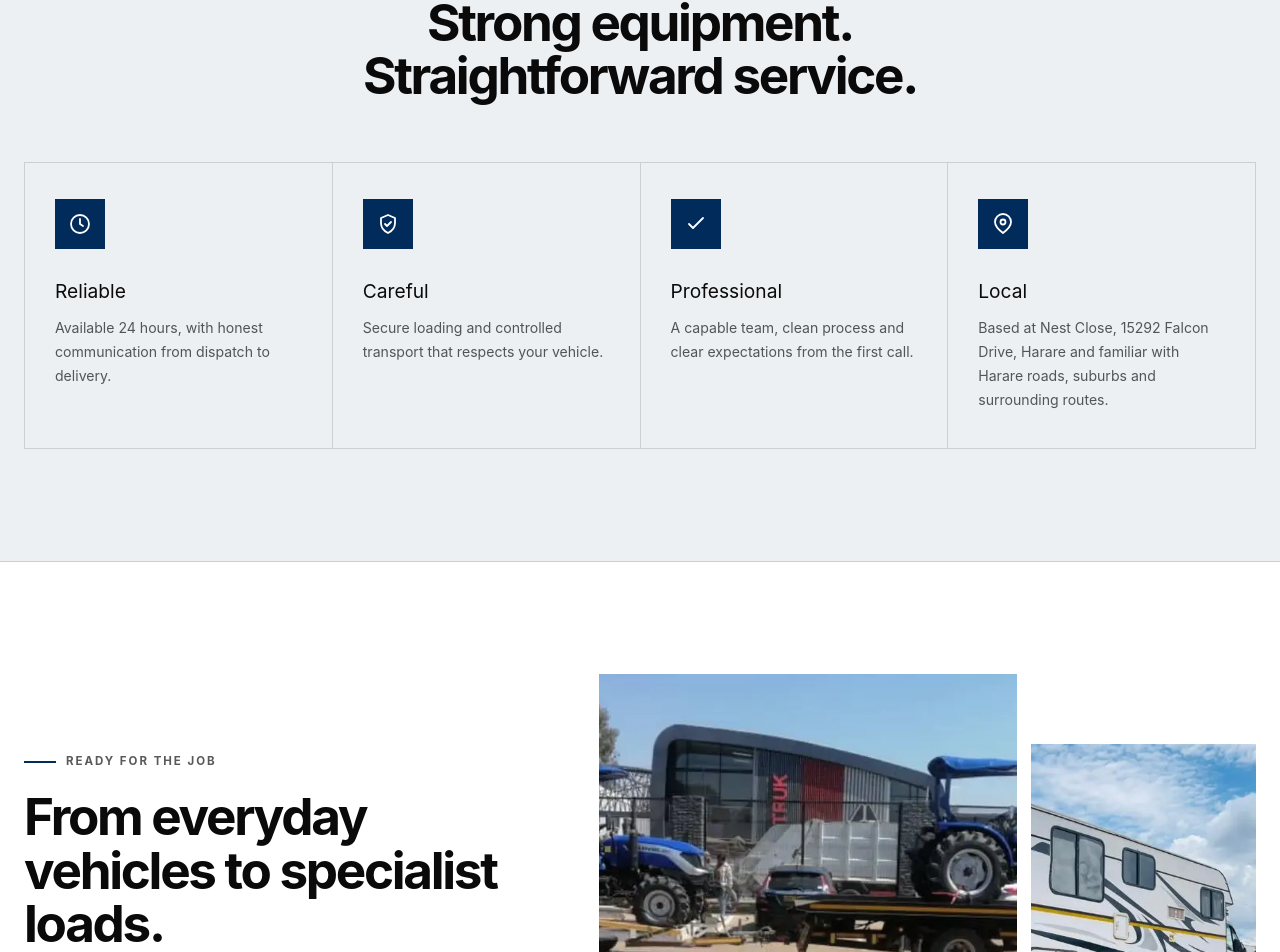
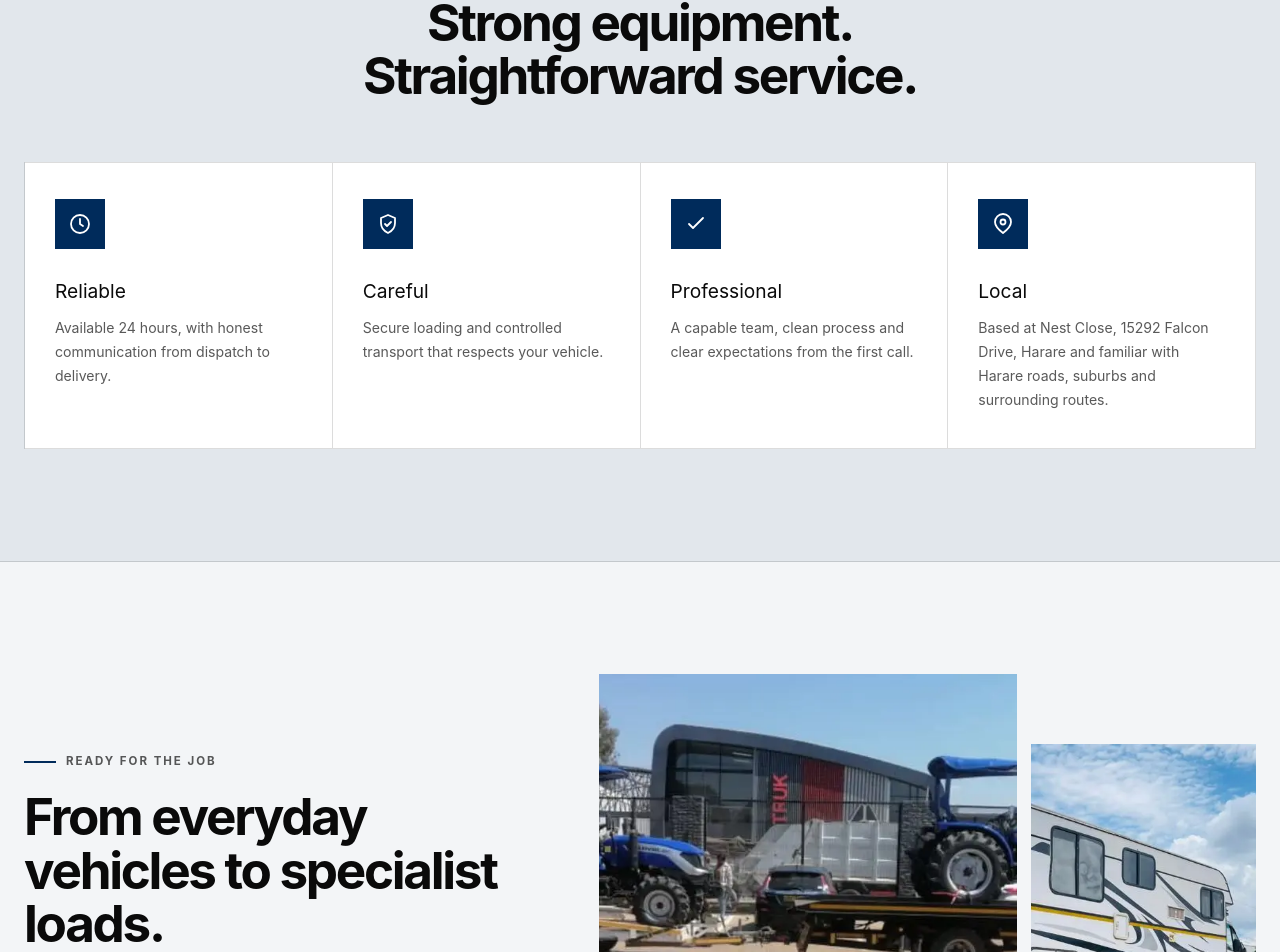
Before and after one commit to chitsungo/billytowing, a Next.js app: page /about in a window 1280 px wide. Shown: the part 1364-2316 px from the top of the page. Built offline with nearby package versions, Linux system fonts and the light colour scheme.

Commit message:
Refine light theme and quick actions

```diff
--- a/app/globals.css
+++ b/app/globals.css
@@ -5,19 +5,24 @@
   --navy: #002b5b;
   --white: #ffffff;
   --grey: #c9cdd2;
-  --page-bg: var(--white);
+  --page-bg: #f3f5f7;
+  --surface-bg: var(--white);
   --text: var(--black);
   --muted: rgba(10, 10, 10, .68);
   --line: rgba(10, 10, 10, .14);
   --line-strong: rgba(10, 10, 10, .28);
   --soft-navy: rgba(0, 43, 91, .07);
   --hover-navy: rgba(0, 43, 91, .1);
-  --header-bg: rgba(255, 255, 255, .96);
-  --field-bg: var(--white);
+  --header-bg: rgba(243, 245, 247, .96);
+  --field-bg: var(--surface-bg);
   --field-focus: #f4f6f8;
   --contrast-bg: var(--black);
   --contrast-text: var(--white);
   --card-number: rgba(10, 10, 10, .32);
+  --fab-label-bg: var(--navy);
+  --fab-label-text: var(--white);
+  --fab-label-border: rgba(0, 43, 91, .38);
+  --fab-label-shadow: 0 8px 24px rgba(0, 43, 91, .16);
   --header-height: 82px;
   --container: 1240px;
   --ease-smooth: cubic-bezier(0.22, 1, 0.36, 1);
@@ -27,6 +32,7 @@
 @media (prefers-color-scheme: dark) {
   :root {
     --page-bg: var(--black);
+    --surface-bg: var(--black);
     --text: var(--white);
     --muted: var(--grey);
     --line: rgba(255, 255, 255, .12);
@@ -39,6 +45,10 @@
     --contrast-bg: var(--white);
     --contrast-text: var(--black);
     --card-number: rgba(255, 255, 255, .3);
+    --fab-label-bg: var(--black);
+    --fab-label-text: var(--white);
+    --fab-label-border: rgba(255, 255, 255, .2);
+    --fab-label-shadow: none;
     color-scheme: dark;
   }
 }
@@ -176,7 +186,7 @@ button { color: inherit; }
 
 .services-section { background: var(--page-bg); }
 .service-grid { border-left: 1px solid var(--line); border-top: 1px solid var(--line); display: grid; grid-template-columns: repeat(3, 1fr); }
-.service-card { border-bottom: 1px solid var(--line); border-right: 1px solid var(--line); min-height: 350px; overflow: hidden; padding: 34px; position: relative; transition: background 220ms var(--ease-smooth), transform 220ms var(--ease-smooth); }
+.service-card { background: var(--surface-bg); border-bottom: 1px solid var(--line); border-right: 1px solid var(--line); min-height: 350px; overflow: hidden; padding: 34px; position: relative; transition: background 220ms var(--ease-smooth), transform 220ms var(--ease-smooth); }
 .service-card::after { background: var(--navy); bottom: 0; content: ""; height: 4px; left: 0; position: absolute; transform: scaleX(0); transform-origin: left; transition: transform 220ms var(--ease-smooth); width: 100%; }
 .service-card:hover { background: var(--hover-navy); transform: translateY(-4px); }
 .service-card:hover::after { transform: scaleX(1); }
@@ -267,7 +277,7 @@ button { color: inherit; }
 .about-prose p { color: var(--muted); font-size: 1.05rem; line-height: 1.9; margin: 0 0 24px; }
 .values-section { background: var(--soft-navy); border-block: 1px solid var(--line); }
 .values-grid { border-left: 1px solid var(--line); display: grid; grid-template-columns: repeat(4, 1fr); margin-top: 60px; }
-.values-grid article { border-block: 1px solid var(--line); border-right: 1px solid var(--line); padding: 36px 30px; }
+.values-grid article { background: var(--surface-bg); border-block: 1px solid var(--line); border-right: 1px solid var(--line); padding: 36px 30px; }
 .values-grid article > span { align-items: center; background: var(--navy); color: var(--white); display: flex; height: 50px; justify-content: center; width: 50px; }
 .values-grid svg { height: 24px; width: 24px; }
 .values-grid h3 { font-size: 1.2rem; margin: 28px 0 10px; }
@@ -280,7 +290,7 @@ button { color: inherit; }
 
 .contact-layout { display: grid; gap: 80px; grid-template-columns: .88fr 1.12fr; }
 .contact-cards { display: grid; gap: 12px; margin-top: 42px; }
-.contact-cards > a { align-items: center; border: 1px solid var(--line); display: grid; gap: 18px; grid-template-columns: 52px 1fr 20px; padding: 18px; transition: background 180ms var(--ease-smooth), border-color 180ms var(--ease-smooth); }
+.contact-cards > a { align-items: center; background: var(--surface-bg); border: 1px solid var(--line); display: grid; gap: 18px; grid-template-columns: 52px 1fr 20px; padding: 18px; transition: background 180ms var(--ease-smooth), border-color 180ms var(--ease-smooth); }
 .contact-cards > a:hover { background: var(--hover-navy); border-color: var(--line-strong); }
 .contact-cards > a > span { align-items: center; background: var(--navy); color: var(--white); display: flex; height: 52px; justify-content: center; width: 52px; }
 .contact-cards > a > div { min-width: 0; }
@@ -321,14 +331,17 @@ button { color: inherit; }
 
 .fab-wrap { bottom: 24px; opacity: 1; position: fixed; right: 24px; transform: translateY(0); transition: opacity 200ms var(--ease-smooth), transform 240ms var(--ease-smooth), visibility 0s; visibility: visible; z-index: 150; }
 .fab-main { align-items: center; background: var(--navy); border: 1px solid rgba(255,255,255,.32); border-radius: 50%; color: var(--white); cursor: pointer; display: flex; height: 62px; justify-content: center; margin-left: auto; transition: transform 200ms var(--ease-smooth), background 180ms var(--ease-smooth); width: 62px; }
-.fab-main:hover { background: var(--white); color: var(--black); transform: scale(1.05); }
 .fab-main svg { height: 25px; width: 25px; }
 .fab-menu { align-items: flex-end; display: flex; flex-direction: column; gap: 9px; margin-bottom: 10px; opacity: 0; pointer-events: none; transform: translateY(16px) scale(.98); transform-origin: bottom right; transition: opacity 180ms var(--ease-smooth), transform 220ms var(--ease-smooth), visibility 0s var(--ease-smooth) 220ms; visibility: hidden; }
 .fab-menu a { align-items: center; display: flex; gap: 8px; }
-.fab-menu a span { background: var(--page-bg); border: 1px solid var(--line-strong); color: var(--text); font-size: .65rem; font-weight: 750; letter-spacing: .08em; padding: 8px 11px; text-transform: uppercase; }
+.fab-menu a span { background: var(--fab-label-bg); border: 1px solid var(--fab-label-border); box-shadow: var(--fab-label-shadow); color: var(--fab-label-text); font-size: .65rem; font-weight: 750; letter-spacing: .08em; padding: 8px 11px; text-transform: uppercase; }
 .fab-menu a > svg { background: var(--navy); border: 1px solid rgba(255,255,255,.25); border-radius: 50%; color: var(--white); height: 46px; padding: 12px; width: 46px; }
 .fab-wrap.open .fab-menu { opacity: 1; pointer-events: auto; transform: translateY(0) scale(1); transition-delay: 0s; visibility: visible; }
-.fab-wrap.open .fab-main { transform: rotate(90deg); }
+.fab-wrap.open .fab-main { background: var(--navy); color: var(--white); transform: rotate(90deg); }
+
+@media (hover: hover) and (pointer: fine) {
+  .fab-main:hover { background: var(--white); color: var(--black); transform: scale(1.05); }
+}
 
 .site-footer { border-top: 1px solid var(--line); padding: 76px 0 28px; }
 .footer-grid { display: grid; gap: 56px; grid-template-columns: 1.45fr .7fr .9fr 1fr; }
--- a/app/layout.tsx
+++ b/app/layout.tsx
@@ -42,7 +42,7 @@ export const metadata: Metadata = {
 export const viewport: Viewport = {
   colorScheme: "light dark",
   themeColor: [
-    { media: "(prefers-color-scheme: light)", color: "#FFFFFF" },
+    { media: "(prefers-color-scheme: light)", color: "#F3F5F7" },
     { media: "(prefers-color-scheme: dark)", color: "#0A0A0A" },
   ],
 };
```
Also changed, not shown: 1 other file (tests, documents, lock files or other folders).
